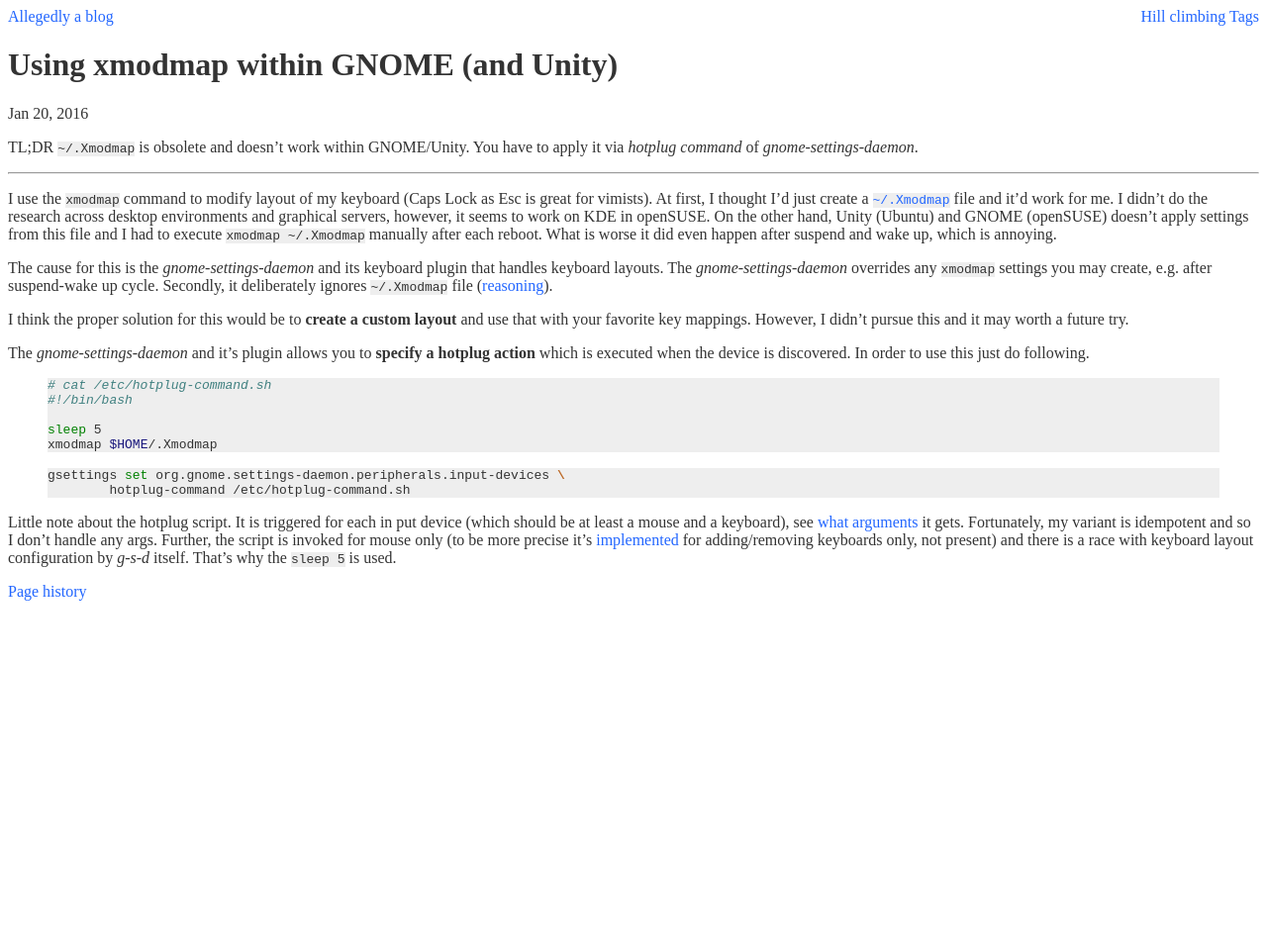
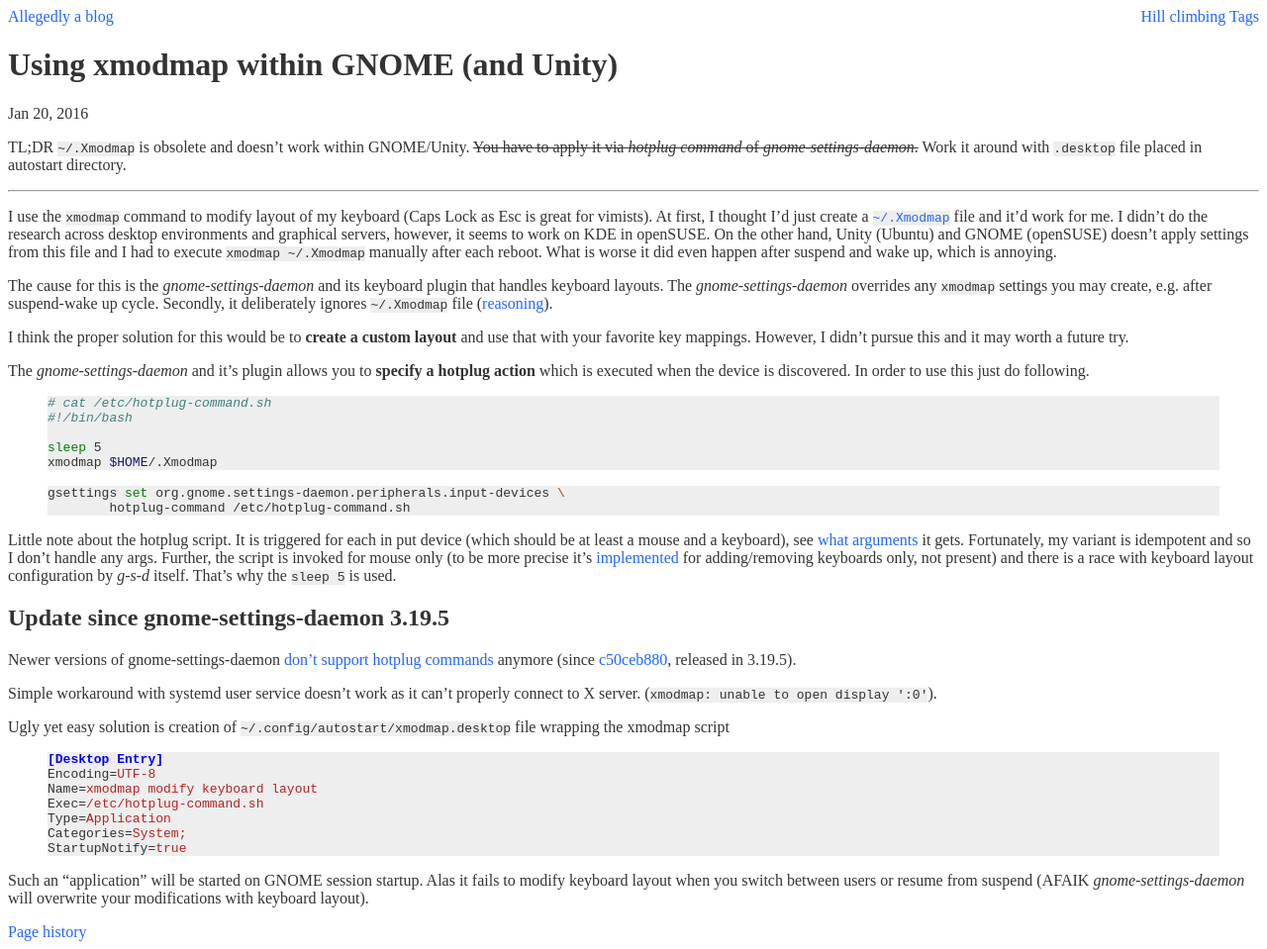
Before and after one commit to Werkov/Werkov.github.io, a Jekyll site: the page built from _posts/2016-01-20-xmodmap-in-gnome-unity.md, in a window 1280 px wide. Shown: the whole page at 99% size. Built offline with Jekyll 4.4.1, drawn with Linux system fonts in a browser that asks for light colours; before the commit the page ends 900 px from its top, so only the background shows below that.

Commit message:
Update xmodmap scripts application

```diff
--- a/_posts/2016-01-20-xmodmap-in-gnome-unity.md
+++ b/_posts/2016-01-20-xmodmap-in-gnome-unity.md
@@ -4,8 +4,9 @@ title: Using xmodmap within GNOME (and Unity)
 tags: desktop gnome
 ---
 
-TL;DR `~/.Xmodmap` is obsolete and doesn't work within GNOME/Unity. You have to
-apply it via *hotplug command* of *gnome-settings-daemon*.
+TL;DR `~/.Xmodmap` is obsolete and doesn't work within GNOME/Unity. <del>You
+have to apply it via *hotplug command* of *gnome-settings-daemon*.</del> Work
+it around with `.desktop` file placed in autostart directory.
 
 ---
 
@@ -56,7 +57,35 @@ Further, the script is invoked for mouse only (to be more precise it's
 and there is a race with keyboard layout configuration by *g-s-d* itself.
 That's why the `sleep 5` is used.
 
+## Update since gnome-settings-daemon 3.19.5
+
+Newer versions of gnome-settings-daemon [don't support hotplug commands][rm]
+anymore (since [c50ceb880][c50], released in 3.19.5).
+
+Simple workaround with systemd user service doesn't work as it can't properly
+connect to X server. (`xmodmap: unable to open display ':0'`).
+
+Ugly yet easy solution is creation of `~/.config/autostart/xmodmap.desktop`
+file wrapping the xmodmap script
+
+{% highlight ini %}
+[Desktop Entry]
+Encoding=UTF-8
+Name=xmodmap modify keyboard layout
+Exec=/etc/hotplug-command.sh
+Type=Application
+Categories=System;
+StartupNotify=true
+{% endhighlight %}
+
+Such an "application" will be started on GNOME session startup. Alas it fails
+to modify keyboard layout when you switch between users or resume from suspend
+(AFAIK *gnome-settings-daemon* will overwrite your modifications with keyboard
+layout).
+
 [gh]: https://github.com/Werkov/dotfiles/blob/master/.Xmodmap
 [nx]: https://bugzilla.gnome.org/show_bug.cgi?id=674874
 [hot]: https://github.com/GNOME/gnome-settings-daemon/blob/9287ef9ac5b119abdcbbabd920c19f353e577f90/plugins/common/input-device-example.sh
 [fix]: https://bugzilla.gnome.org/show_bug.cgi?id=674221
+[rm]: https://bugzilla.gnome.org/show_bug.cgi?id=759599
+[c50]: https://github.com/GNOME/gnome-settings-daemon/commit/c50ceb880e928506d987747f9e554079ad3d9826
```
